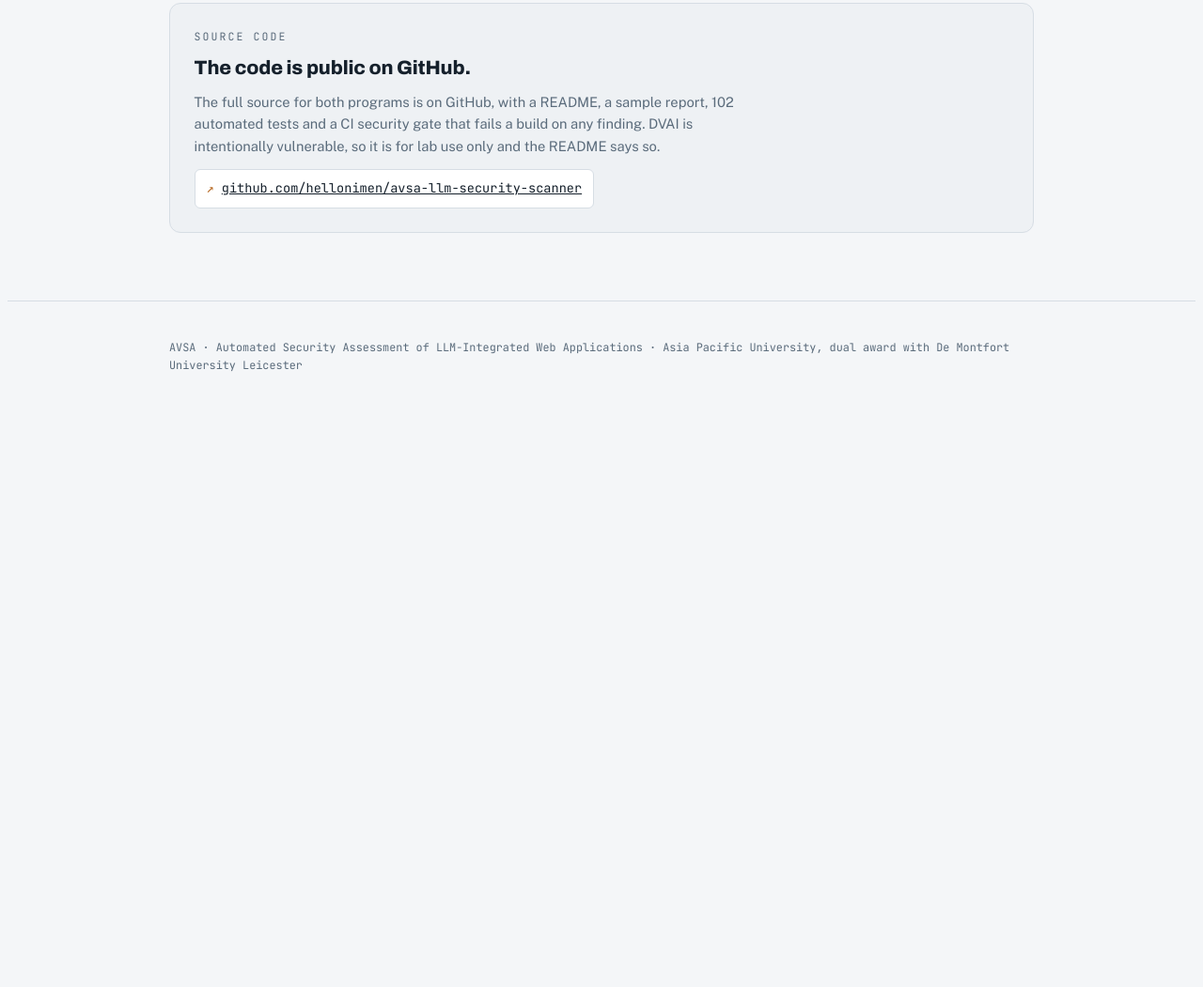
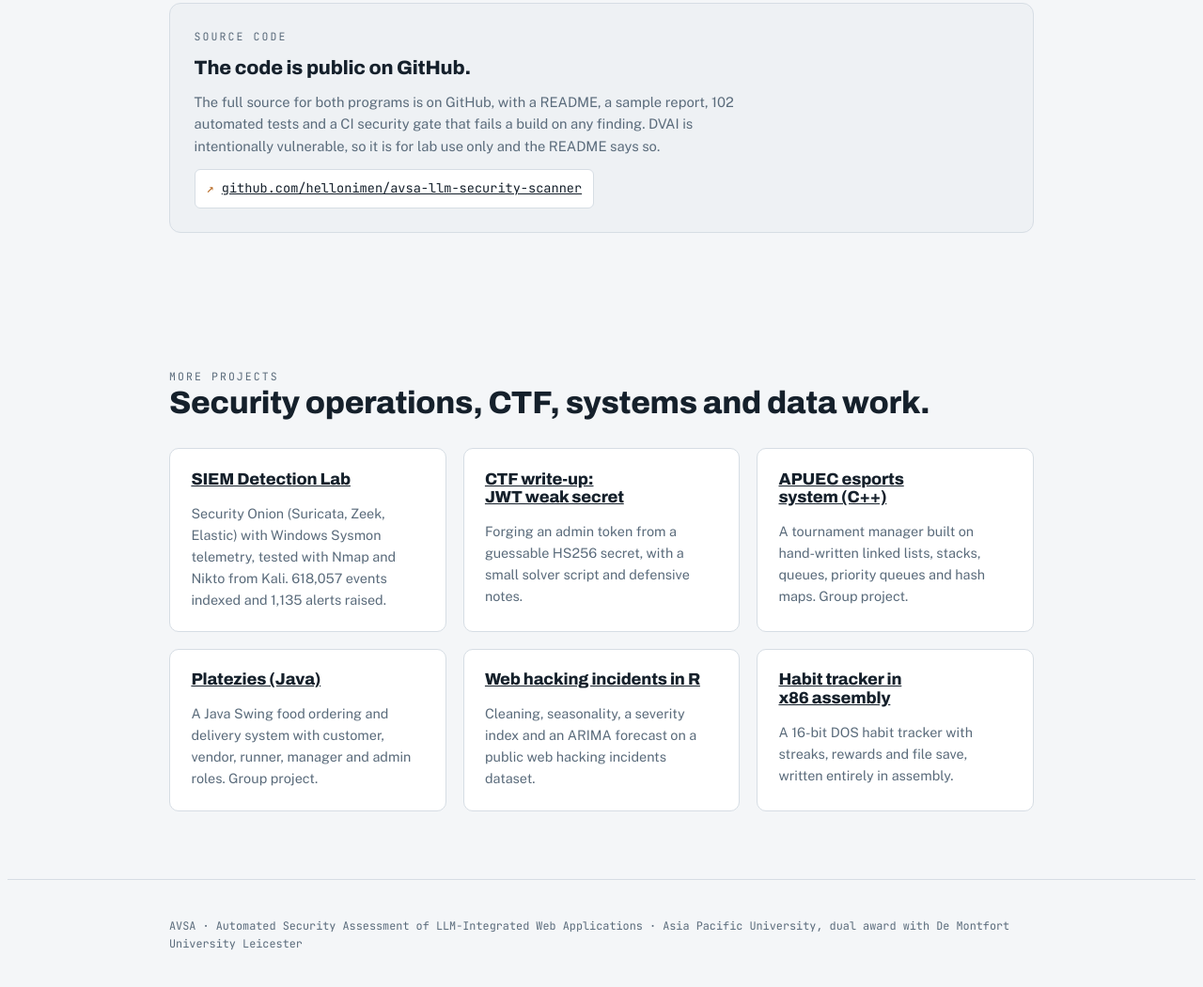
Before and after one commit to hellonimen/hellonimen.github.io, a plain HTML site: page index.html in a window 1280 px wide. Shown: the part 2882-3933 px from the top of the page at 94% size. Before the commit the page ends 3329 px from the top, so only its background shows below. Drawn offline with nearby package versions, Linux system fonts and the light colour scheme.

Commit message:
Add all projects to site

```diff
--- a/index.html
+++ b/index.html
@@ -380,6 +380,41 @@
   </div>
 </section>
 
+<section>
+  <div class="wrap">
+    <div class="sec-head">
+      <span class="eyebrow">More projects</span>
+      <h2>Security operations, CTF, systems and data work.</h2>
+    </div>
+    <div class="cols" style="grid-template-columns:repeat(auto-fit,minmax(240px,1fr));">
+      <div class="panel">
+        <h3><a href="https://github.com/hellonimen/siem-security-onion-lab" style="color:inherit">SIEM Detection Lab</a></h3>
+        <p class="lead" style="font-size:0.9rem;">Security Onion (Suricata, Zeek, Elastic) with Windows Sysmon telemetry, tested with Nmap and Nikto from Kali. 618,057 events indexed and 1,135 alerts raised.</p>
+      </div>
+      <div class="panel">
+        <h3><a href="https://github.com/hellonimen/ctf-jwt-weak-secret-writeup" style="color:inherit">CTF write-up: JWT weak secret</a></h3>
+        <p class="lead" style="font-size:0.9rem;">Forging an admin token from a guessable HS256 secret, with a small solver script and defensive notes.</p>
+      </div>
+      <div class="panel">
+        <h3><a href="https://github.com/hellonimen/apuec-esports-system-cpp" style="color:inherit">APUEC esports system (C++)</a></h3>
+        <p class="lead" style="font-size:0.9rem;">A tournament manager built on hand-written linked lists, stacks, queues, priority queues and hash maps. Group project.</p>
+      </div>
+      <div class="panel">
+        <h3><a href="https://github.com/hellonimen/platezies-food-delivery-java" style="color:inherit">Platezies (Java)</a></h3>
+        <p class="lead" style="font-size:0.9rem;">A Java Swing food ordering and delivery system with customer, vendor, runner, manager and admin roles. Group project.</p>
+      </div>
+      <div class="panel">
+        <h3><a href="https://github.com/hellonimen/web-hacking-incidents-r-analysis" style="color:inherit">Web hacking incidents in R</a></h3>
+        <p class="lead" style="font-size:0.9rem;">Cleaning, seasonality, a severity index and an ARIMA forecast on a public web hacking incidents dataset.</p>
+      </div>
+      <div class="panel">
+        <h3><a href="https://github.com/hellonimen/habit-tracker-8086-assembly" style="color:inherit">Habit tracker in x86 assembly</a></h3>
+        <p class="lead" style="font-size:0.9rem;">A 16-bit DOS habit tracker with streaks, rewards and file save, written entirely in assembly.</p>
+      </div>
+    </div>
+  </div>
+</section>
+
 <footer>
   <div class="wrap">
     AVSA · Automated Security Assessment of LLM-Integrated Web Applications · Asia Pacific University, dual award with De Montfort University Leicester
```
